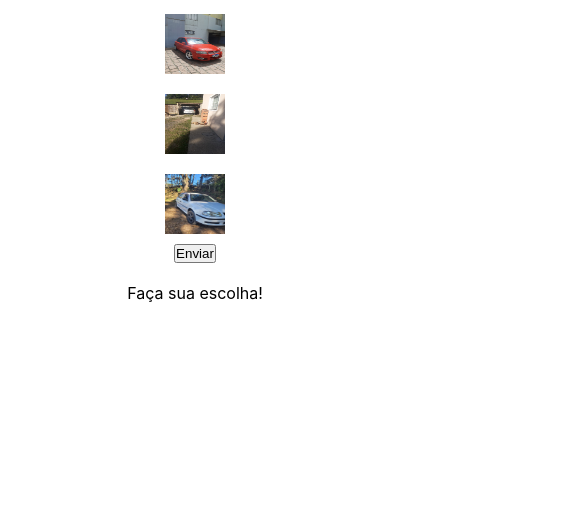
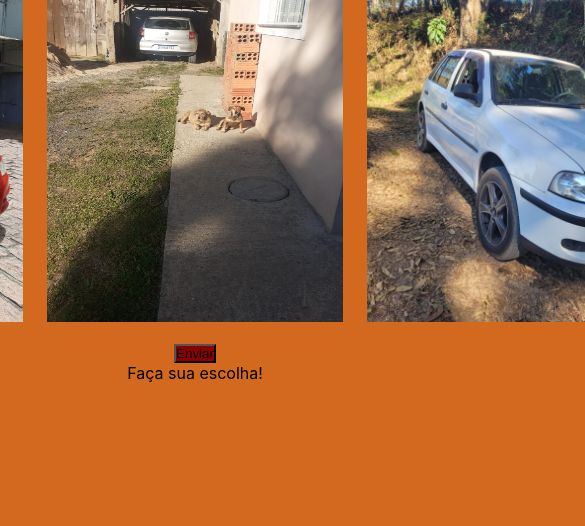
Before and after one commit to FuciliniCassio/vehicleProject, a website: page index.html in a window 390 px wide. Shown: the part 318-844 px from the top of the page, 585 px wide, since content can reach past the window. Drawn offline with Linux system fonts and the light colour scheme.

Commit message:
Update Html

```diff
--- a/index.html
+++ b/index.html
@@ -11,8 +11,8 @@
       margin: 0;
       padding: 0;
       box-sizing: border-box;
+      background-color: chocolate;
     }
-
     .container {
       height: 100vh;
       font-family: -apple-system, BlinkMacSystemFont, "Segoe UI", Roboto, Helvetica, Arial, sans-serif, "Apple Color Emoji", "Segoe UI Emoji", "Segoe UI Symbol";
@@ -20,68 +20,29 @@
       flex-direction: column;
       justify-content: center;
       align-items: center;
-    padding: 10px;
     }
-
-  form {
+    .vehicle-options {
       display: flex;
-    flex-direction: column;
-    margin-bottom: 20px;
-    width: 100%;
-    max-width: 400px;
-  }
-
-  label,
-  input[type="submit"] {
+      gap: 20px;
       margin-top: 20px;
     }
-
-  .vehicle-options {
-    display: flex;
-    justify-content: space-around;
-    flex-wrap: wrap;
+    .vehicle {
+      cursor: pointer;
+      border: 2px solid transparent;
+    }
+    .vehicle.selected {
+      border-color: blue;
+    }
+    .submit-btn {
       margin-top: 20px;
     }
-
-  .vehicle {
-    width: 80px;
-    height: 80px;
-    cursor: pointer;
-    margin: 10px;
-  }
-
-  .result {
-    margin-top: 20px;
-    font-size: 1.2em;
-  }
-
-  /* Estilos para telas menores */
-  @media (max-width: 600px) {
-    .container {
-      padding: 5px;
-    }
-
-    .vehicle-options {
-      flex-direction: column;
-      align-items: center;
-    }
-
-    .vehicle {
-      width: 60px;
-      height: 60px;
-      margin: 10px 0; /* Adiciona espaçamento vertical entre as imagens */
-    }
-
-    .result {
-      font-size: 1em;
-      text-align: center;
-    }
+    button {
+      background-color:darkred;
     }
   </style>
-
   <body>
     <div class="container">
-      <h1>Com qual Veículo vamos amanhã?</h1>
+      <h1>Com qual Veículo vamos Hoje?</h1>
       <div class="vehicle-options">
         <img src="car1.jpg" class="vehicle" data-vehicle="Stilo" width="300" height="400" alt="Veículo 1" />
         <img src="car2.jpg" class="vehicle" data-vehicle="Fox" width="300" height="400" alt="Veículo 2" />
```
Lines whose indentation alone changed are shown as unchanged.
